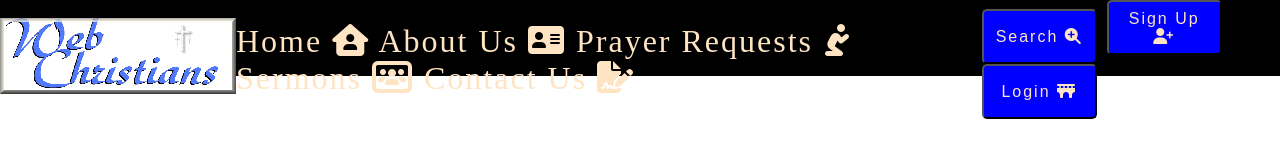
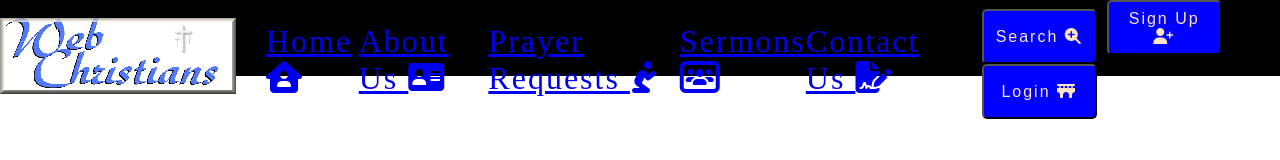
Before and after one commit to DeathMyst/homework1, a plain HTML site: page index.html in a window 1280 px wide. Drawn offline with Linux system fonts and the light colour scheme.

Commit message:
homework1

```diff
--- a/index.html
+++ b/index.html
@@ -18,11 +18,11 @@
         </div>
         <div class="center-wrapper">
             <div class="nav-links">
-                Home <i class="fa-solid fa-house-user"></i>
-                About Us <i class="fa-solid fa-address-card"></i>
-                Prayer Requests <i class="fa-solid fa-person-praying"></i>
-                Sermons <i class="fa-solid fa-users-rectangle"></i>
-                Contact Us <i class="fa-solid fa-file-signature"></i>
+                <a href="#"> Home <i class="fa-solid fa-house-user"></i></a>
+                <a href="#"> About Us <i class="fa-solid fa-address-card"></i></a>
+                <a href="#"> Prayer Requests <i class="fa-solid fa-person-praying"></i></a>
+                <a href="#"> Sermons <i class="fa-solid fa-users-rectangle"></i></a>
+                <a href="#"> Contact Us <i class="fa-solid fa-file-signature"></i></a>
             </div>
         </div>
         <div class="right-wrapper">
--- a/main.css
+++ b/main.css
@@ -5,6 +5,7 @@ body {
     padding: 0px;
     margin: 0px;
     color: bisque;
+    width: 100%;
 
 }
 
@@ -18,6 +19,15 @@ body {
     background: black;
 }
 
+.container > .center-wrapper > .nav-links {
+    display: flex;
+    justify-content: space-between;
+    text-decoration: none;
+    margin-left: 30px;
+    margin-right: 30px;
+    align-items: center;
+}
+
 .container > .right-wrapper > .buttons  button{
     height: 55px;
 	width: 115px;
@@ -27,5 +37,6 @@ body {
 	color: bisque;
 	text-align: center;
 	border-radius: 5px;
-
+    justify-content: space-between;
+    align-items: center;
 }
```
